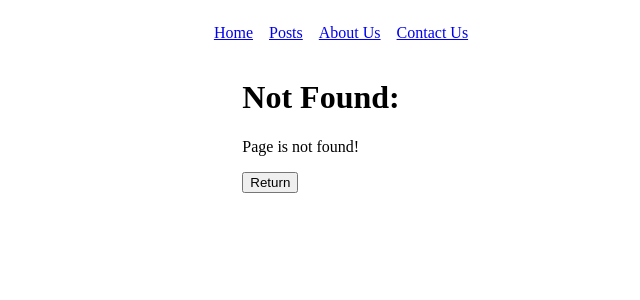
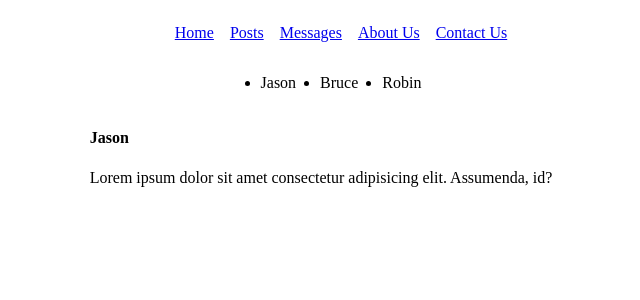
Before and after one commit to TheCodePeople/react-router_lesson, a React (Create React App) app: page /messages/1 in a window 1280 px wide. Before the commit this address had no page. Shown: the top 300 px of the page, without its empty margins (319-959 px from the left). Built offline with nearby package versions, Linux system fonts and the light colour scheme.

Commit message:
Add outlets lesson

```diff
--- a/src/App.js
+++ b/src/App.js
@@ -7,6 +7,8 @@ import Contact from "./components/Contact";
 import NotFound from "./components/NotFound";
 import Posts from "./components/Posts";
 import PostDetails from "./components/PostDetails";
+import Messages from "./components/Messages";
+import MessageDetails from "./components/MessageDetails";
 
 const App = () => {
   return (
@@ -18,6 +20,9 @@ const App = () => {
         <Route path="/contact" element={<Contact />} />
         <Route path="/posts" element={<Posts />} />
         <Route path="/posts/:id" element={<PostDetails />} />
+        <Route path="/messages" element={<Messages />}>
+          <Route path="/messages/:id" element={<MessageDetails />} />
+        </Route>
         <Route path="*" element={<NotFound />} />
       </Routes>
     </div>
--- /dev/null
+++ b/src/components/MessageDetails.jsx
@@ -0,0 +1,28 @@
+import { useEffect, useState } from "react";
+import { useParams } from "react-router-dom";
+
+import { messages } from "../data";
+
+const MessageDetails = () => {
+  const [messageDetails, setMessageDetails] = useState(null);
+  const { id } = useParams();
+
+  useEffect(() => {
+    const currentMessage = messages.find(
+      (message) => message.id === parseInt(id)
+    );
+
+    setMessageDetails(currentMessage);
+  }, [id]);
+
+  if (!messageDetails) return null;
+
+  return (
+    <div>
+      <h4>{messageDetails.user}</h4>
+      <p>{messageDetails.text}</p>
+    </div>
+  );
+};
+
+export default MessageDetails;
--- /dev/null
+++ b/src/components/Messages.jsx
@@ -0,0 +1,30 @@
+import { Outlet, useNavigate } from "react-router-dom";
+
+import { messages } from "../data";
+
+const Messages = () => {
+  const navigate = useNavigate();
+
+  const handleMessageClick = (id) => {
+    navigate(`/messages/${id}`);
+  };
+
+  return (
+    <div className="messages-container">
+      <ul className="messages-list">
+        {messages.map((message) => (
+          <li
+            className="message-item"
+            onClick={() => handleMessageClick(message.id)}
+          >
+            {message.user}
+          </li>
+        ))}
+      </ul>
+
+      <Outlet />
+    </div>
+  );
+};
+
+export default Messages;
--- a/src/components/Navbar.jsx
+++ b/src/components/Navbar.jsx
@@ -11,6 +11,9 @@ const Navbar = () => {
           <Link to="/posts">Posts</Link>
         </li>
         <li>
+          <Link to="/messages">Messages</Link>
+        </li>
+        <li>
           <Link to="/about">About Us</Link>
         </li>
         <li>
--- a/src/data.js
+++ b/src/data.js
@@ -19,3 +19,21 @@ export const posts = [
     id: 3,
   },
 ];
+
+export const messages = [
+  {
+    id: 1,
+    user: "Jason",
+    text: `Lorem ipsum dolor sit amet consectetur adipisicing elit. Assumenda, id?`,
+  },
+  {
+    id: 2,
+    user: "Bruce",
+    text: `Lorem ipsum dolor sit, amet consectetur adipisicing elit. Vitae nihil, quidem quasi adipisci excepturi odit!`,
+  },
+  {
+    id: 3,
+    user: "Robin",
+    text: `Lorem ipsum, dolor sit amet consectetur adipisicing elit. Assumenda ipsum architecto facere beatae nobis pariatur amet vitae omnis obcaecati quidem!`,
+  },
+];
--- a/src/styles.css
+++ b/src/styles.css
@@ -30,8 +30,28 @@ nav ul {
   font-size: 20px;
 }
 
-.post-item a {
+.post-item a,
+.message-item {
   cursor: pointer;
   text-decoration: none;
   color: black;
 }
+.post-item a:hover,
+.message-item:hover {
+  color: aqua;
+}
+
+.messages-container {
+  width: 100%;
+  display: flex;
+  justify-content: center;
+  align-items: center;
+  flex-direction: column;
+}
+
+.messages-list {
+  display: flex;
+  align-items: center;
+  justify-content: center;
+  gap: 1.5rem;
+}
```
Also changed, not shown: 1 other file (tests, documents, lock files or other folders).
